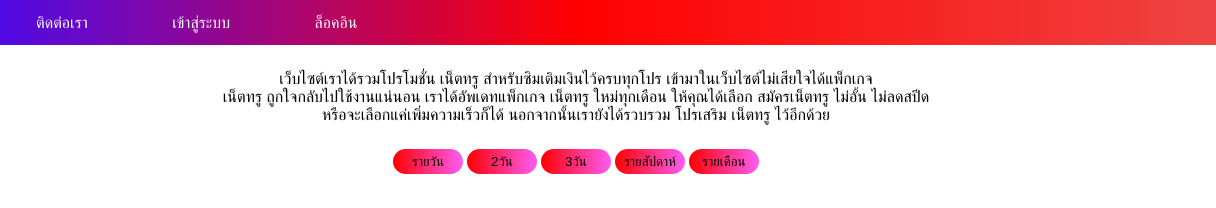
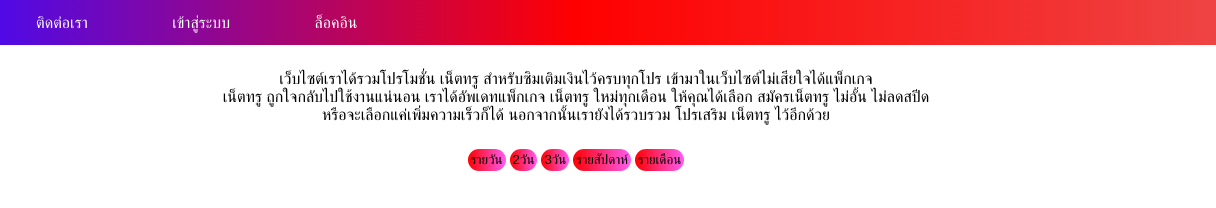
Before and after one commit to Camille061/my-what, a plain HTML site: page index.html in a window 1280 px wide. Shown: the top 208 px of the page, 64-1280 px from the left. Drawn offline with Linux system fonts and the light colour scheme.

Commit message:
first commit

```diff
--- a/style.css
+++ b/style.css
@@ -194,9 +194,7 @@ margin-top: 20px;
     border: none;
     border-radius: 35px;
     background: linear-gradient(to right, #ff0000, #ff5cf4);
- width: 70px;
- height: 25px;
-
+padding: 3px;
 }
 
  /* git init
```
